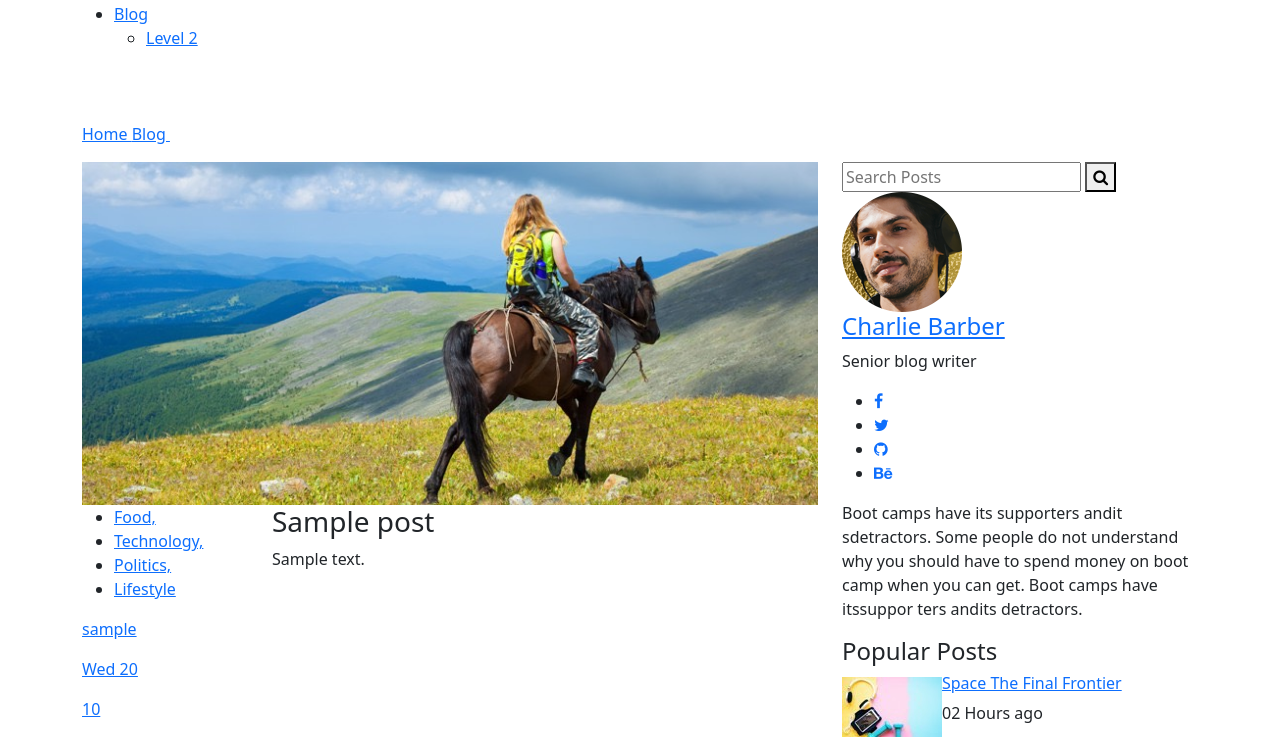
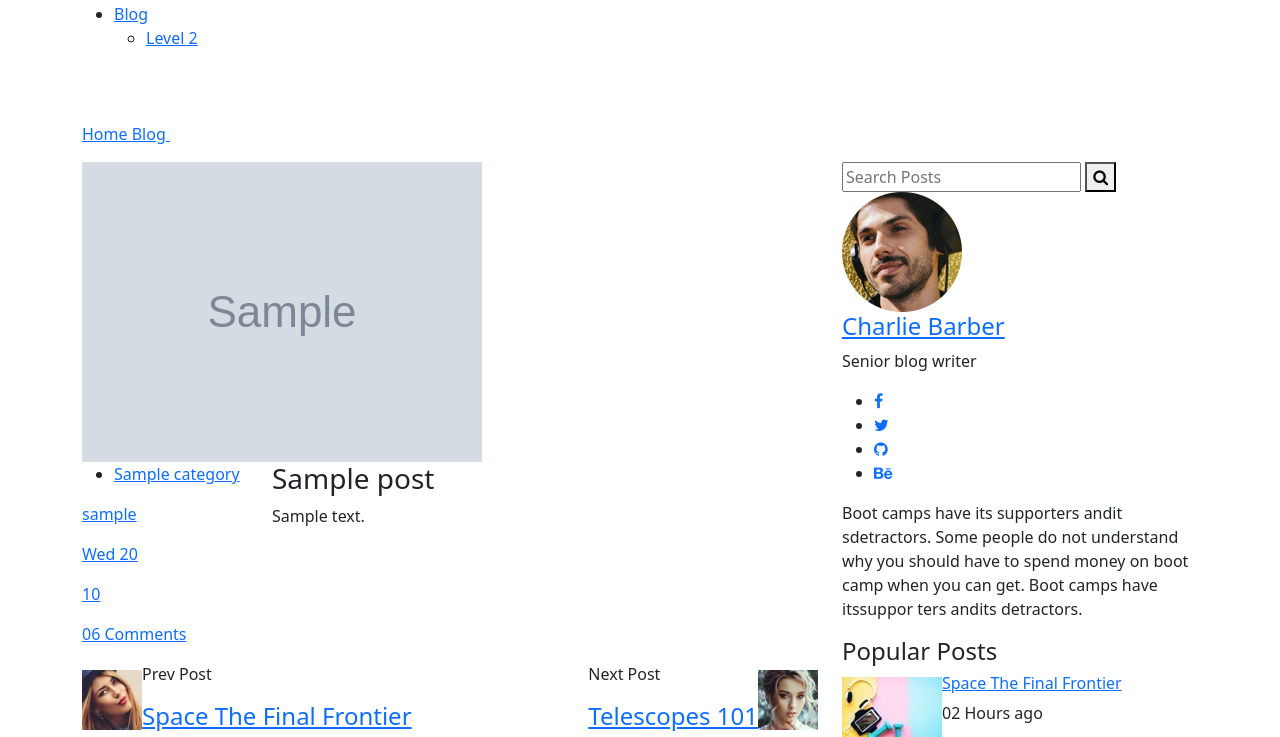
Before and after one commit to MH03ElN/mysite, a Django app: a page that uses templates/blog/blog-single.html in a window 1280 px wide. Shown: the part 324-1061 px from the top of the page. Run offline with Django 5.2, Linux system fonts and the light colour scheme; tables that the repository leaves empty hold one stand-in row (values such as "Sample post"); grey boxes marked "Sample" are stand-in pictures; some libraries are stand-ins or nearby versions.

Commit message:
Add category field to Post model
- Added Category model and registered it in admin
- Linked category to Post model with a ForeignKey
- Applied migrations
- Rendered post categories on blog pages

```diff
--- a/blog/admin.py
+++ b/blog/admin.py
@@ -1,5 +1,5 @@
 from django.contrib import admin
-from blog.models import Post
+from blog.models import *
 
 # Register your models here.
 
@@ -12,3 +12,4 @@
 
 
 admin.site.register(Post, PostAdmin)
+admin.site.register(Category)
--- a/blog/models.py
+++ b/blog/models.py
@@ -5,17 +5,24 @@
 # Create your models here.
 
 
+class Category(models.Model):
+    name = models.CharField(max_length=255)
+
+    def __str__(self):
+        return self.name
+
+
 class Post(models.Model):
     title = models.CharField(max_length=255)
     content = models.TextField()
     author = models.ForeignKey(User, on_delete=models.SET_NULL, null=True)
-    image = models.ImageField(upload_to="blog/", default='blog/default.jpg')
+    image = models.ImageField(upload_to="blog/", default="blog/default.jpg")
+    category = models.ManyToManyField(Category)
     status = models.BooleanField(default=False)
     counted_views = models.IntegerField(default=0)
     published_date = models.DateTimeField(null=True)
     created_date = models.DateTimeField(auto_now_add=True)
     updated_date = models.DateTimeField(auto_now=True)
-    # category
     # tag
 
     class Meta:
--- a/templates/blog/blog-single.html
+++ b/templates/blog/blog-single.html
@@ -28,21 +28,21 @@
 				<div class="single-post row">
 					<div class="col-lg-12">
 						<div class="feature-img">
-							<img class="img-fluid" src="{% static 'img/blog/feature-img1.jpg' %}" alt="">
+							<img class="img-fluid" src="{{post.image.url}}" alt="">
 						</div>
 					</div>
 					<div class="col-lg-3  col-md-3 meta-details">
 						<ul class="tags">
-							<li><a href="#">Food,</a></li>
-							<li><a href="#">Technology,</a></li>
-							<li><a href="#">Politics,</a></li>
-							<li><a href="#">Lifestyle</a></li>
+							{% for cat in post.category.all %}
+							<li><a href="#">{{cat.name}}</a></li>
+							{% if not forloop.last %},{% endif %}
+							{% endfor %}
 						</ul>
 						<div class="user-details row">
 							<p class="user-name col-lg-12 col-md-12 col-6"><a href="#">{{post.author}}</a> <span
 									class="lnr lnr-user"></span></p>
-							<p class="date col-lg-12 col-md-12 col-6"><a href="#">{{post.published_date|date:"D y"}}</a> <span
-									class="lnr lnr-calendar-full"></span></p>
+							<p class="date col-lg-12 col-md-12 col-6"><a href="#">{{post.published_date|date:"D y"}}</a>
+								<span class="lnr lnr-calendar-full"></span></p>
 							<p class="view col-lg-12 col-md-12 col-6"><a href="#">{{post.counted_views}}</a> <span
 									class="lnr lnr-eye"></span></p>
 							<p class="comments col-lg-12 col-md-12 col-6"><a href="#">06 Comments</a> <span
```
Also changed, not shown: templates/blog/blog-home.html (+6 -6 lines), blog/migrations/0008_category_post_category.py (added).
